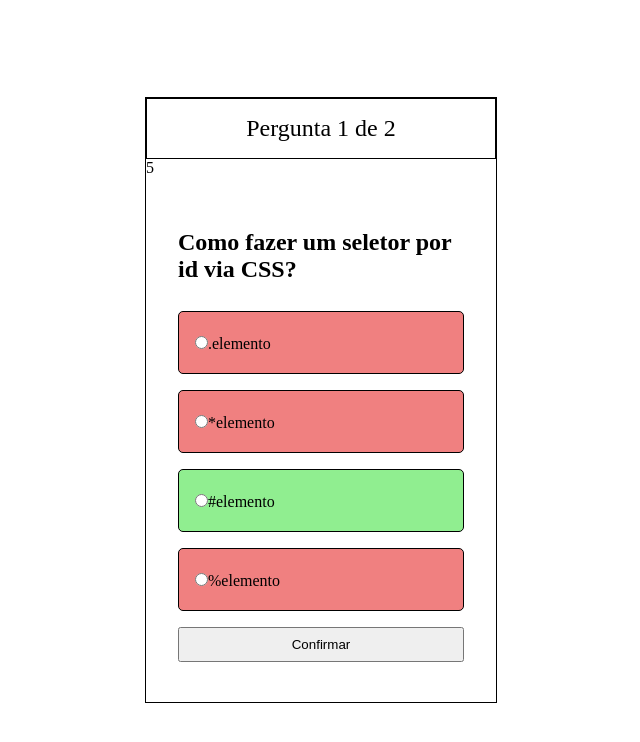
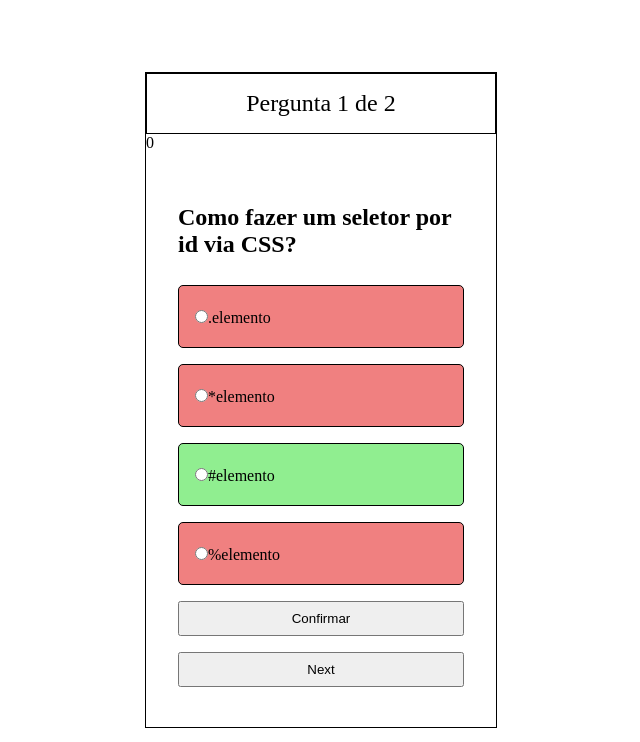
Before and after one commit to GusttavoCDN-zz/trivia_game, a Next.js app: page /quiz in a window 1280 px wide. Both pictures are taken after a click on the button "Confirmar". Shown: the top 742 px of the page, without its empty margins (319-959 px from the left). Built offline with nearby package versions, Linux system fonts and the light colour scheme.

Commit message:
feat: Adicionado controle do temporizador e corrigido bug com highlight de questoes

```diff
--- a/src/Context/index.tsx
+++ b/src/Context/index.tsx
@@ -3,6 +3,7 @@ import React, {
 } from 'react';
 import db from '../../db.json';
 
+const INITIAL_TIME = 5;
 interface IQuestion {
   image: string;
   title: string;
@@ -12,11 +13,14 @@ interface IQuestion {
 }
 
 interface IContext {
-  questions: IQuestion[];
+  question: IQuestion;
   questionIndex: number;
+  totalQuestions: number;
+  time: number;
   setQuestionIndex: Dispatch<SetStateAction<number>>;
   isTimerOn: boolean;
   setIsTimerOn: Dispatch<SetStateAction<boolean>>;
+  setTime: Dispatch<SetStateAction<number>>;
 }
 
 const defaultValue = {} as IContext;
@@ -27,20 +31,25 @@ interface IQuizProviderProps {
 }
 
 export default function QuizProvider({ children }: IQuizProviderProps) {
-  // const [questions, setQuestions] = useState(db.questions);
   const { questions } = db;
   const [questionIndex, setQuestionIndex] = useState(0);
+  const [time, setTime] = useState(INITIAL_TIME);
   const [isTimerOn, setIsTimerOn] = useState(true);
+
+  const currentQuestion = questions[questionIndex];
 
   const quiz = useMemo(
     () => ({
-      questions,
+      question: currentQuestion,
       questionIndex,
+      totalQuestions: questions.length,
+      time,
       isTimerOn,
       setQuestionIndex,
       setIsTimerOn,
+      setTime,
     }),
-    [questions, isTimerOn],
+    [questions, isTimerOn, questionIndex, time],
   );
 
   return <QuizContext.Provider value={quiz}>{children}</QuizContext.Provider>;
--- a/src/components/QuestionWidget/index.tsx
+++ b/src/components/QuestionWidget/index.tsx
@@ -1,14 +1,48 @@
-import React, { useContext, useState } from 'react';
+import React, { useContext, useEffect, useState } from 'react';
 import { QuizContext } from '../../Context';
 import Button from '../Button';
 import Timer from '../Timer';
 import Widget from '../Widget';
 
 export default function QuestionWidget() {
-  const { questions, questionIndex } = useContext(QuizContext);
+  const {
+    question,
+    setQuestionIndex,
+    totalQuestions,
+    questionIndex,
+    isTimerOn,
+    setIsTimerOn,
+    setTime,
+  } = useContext(QuizContext);
   const [chosenAlternative, setChosenAlternative] = useState(-1);
-  const currentQuestion = questions[questionIndex];
-  const { alternatives, answer } = currentQuestion;
+  const [next, setNext] = useState(false);
+  const { alternatives, answer } = question;
+
+  const highLightAlternatives = () => {
+    for (let i = 0; i < alternatives.length; i += 1) {
+      if (i === answer) {
+        document
+          .querySelector(`#alternative-${i}`)
+          .parentElement.classList.add('correct');
+      } else {
+        document.querySelector(`#alternative-${i}`).parentElement.classList.add('wrong');
+      }
+    }
+  };
+
+  const cleanHighLight = () => {
+    for (let i = 0; i < alternatives.length; i += 1) {
+      document
+        .querySelector(`#alternative-${i}`)
+        .parentElement.classList.remove('correct');
+      document.querySelector(`#alternative-${i}`).parentElement.classList.remove('wrong');
+    }
+  };
+
+  useEffect(() => {
+    if (isTimerOn) return;
+    highLightAlternatives();
+  }, [isTimerOn]);
 
   const handleChange = (event: React.ChangeEvent<HTMLInputElement>) => {
     const { value } = event.target;
@@ -16,20 +50,26 @@ export default function QuestionWidget() {
   };
 
   const handleClick = () => {
-    for (let i = 0; i < alternatives.length; i += 1) {
-      if (i === answer) document.querySelector(`#alternative-${i}`).parentElement.classList.add('correct');
-      else document.querySelector(`#alternative-${i}`).parentElement.classList.add('wrong');
-    }
+    setNext(true);
+    setIsTimerOn(false);
+  };
+
+  const changeQuestion = () => {
+    cleanHighLight();
+    setQuestionIndex(questionIndex + 1);
+    setTime(5);
+    setIsTimerOn(true);
+    setChosenAlternative(-1);
   };
 
   return (
     <Widget>
       <Widget.Header>
-        {`Pergunta ${questionIndex + 1} de ${questions.length}`}
+        {`Pergunta ${questionIndex + 1} de ${totalQuestions}`}
       </Widget.Header>
       <Timer />
       <Widget.Content>
-        <h2>{currentQuestion.title}</h2>
+        <h2>{question.title}</h2>
         <Widget.Form>
           {alternatives.map((alternative, i) => (
             <label
@@ -52,6 +92,11 @@ export default function QuestionWidget() {
           <Button type="button" onClick={handleClick}>
             Confirmar
           </Button>
+          {next && (
+            <Button type="button" onClick={changeQuestion}>
+              Next
+            </Button>
+          )}
         </Widget.Form>
       </Widget.Content>
     </Widget>
--- a/src/components/Timer/index.tsx
+++ b/src/components/Timer/index.tsx
@@ -1,18 +1,16 @@
 import React, { useState, useEffect, useContext } from 'react';
 import { QuizContext } from '../../Context';
 
-const INITIAL_TIME = 5;
 const TIME_INTERVAL = 1000;
 
 function Timer() {
-  const [time, setTime] = useState(INITIAL_TIME);
-  const { isTimerOn, setIsTimerOn } = useContext(QuizContext);
+  // const { time, setTime } = useContext(QuizContext);
+  const {
+    isTimerOn, setIsTimerOn, time, setTime,
+  } = useContext(QuizContext);
 
   useEffect(() => {
-    if (time === 0 || !isTimerOn) {
-      setTime(INITIAL_TIME);
-      return;
-    }
+    if (time === 0 || !isTimerOn) return;
 
     const interval = setInterval(() => {
       setTime((prevTime) => prevTime - 1);
```
